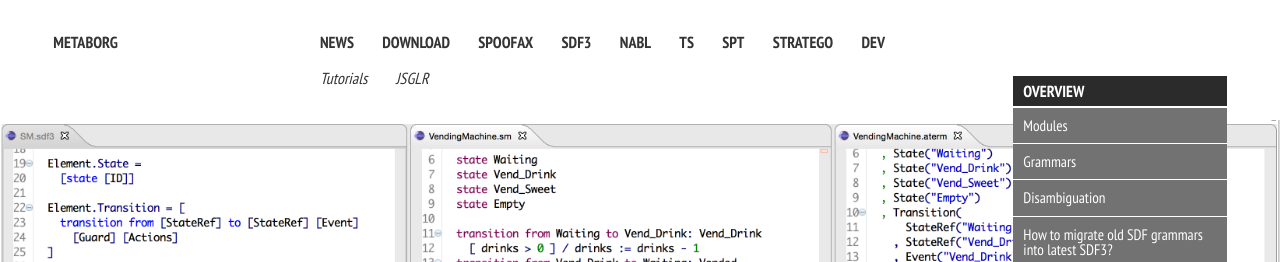
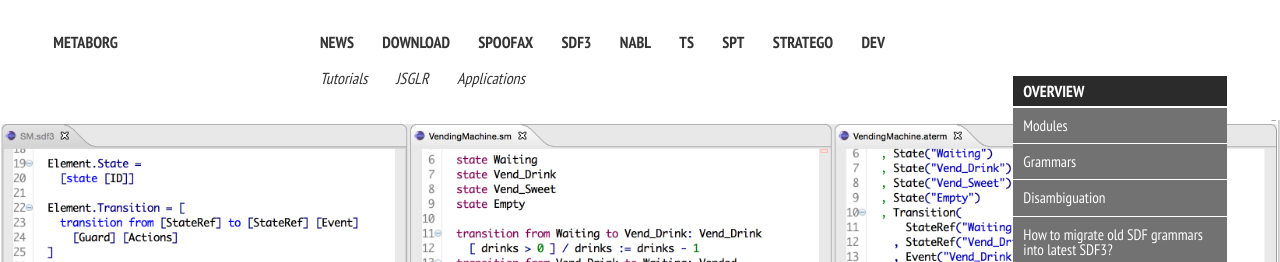
Before and after one commit to MartijnDwars/metaborg.github.io, a Jekyll site: the page built from sdf3/index.md, in a window 1280 px wide and 900 px high. Shown: the top 262 px of the window. Built offline with Jekyll 4.4.1, drawn with Linux system fonts in a browser that asks for light colours; nearby versions of some CDN libraries.

Commit message:
add applications to context menu

```diff
--- a/_data/contextmenu.yml
+++ b/_data/contextmenu.yml
@@ -47,6 +47,9 @@
   url: /sdf3/jsglr/
   context: sdf3
 
+- title: "Applications"
+  url: /sdf3/applications/
+  context: sdf3
 
 # SPT
 
```
